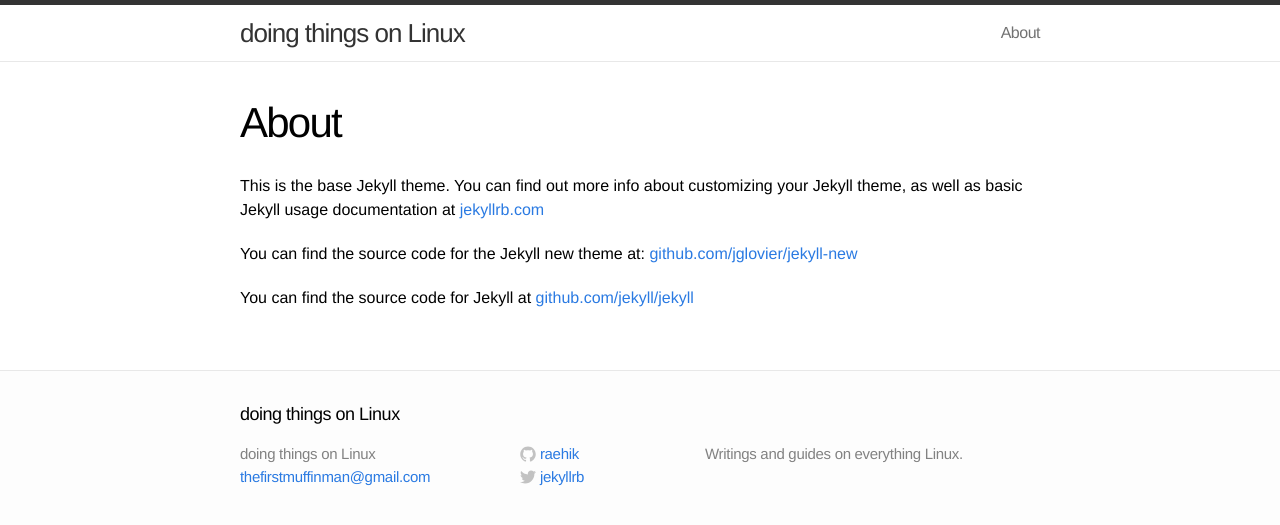
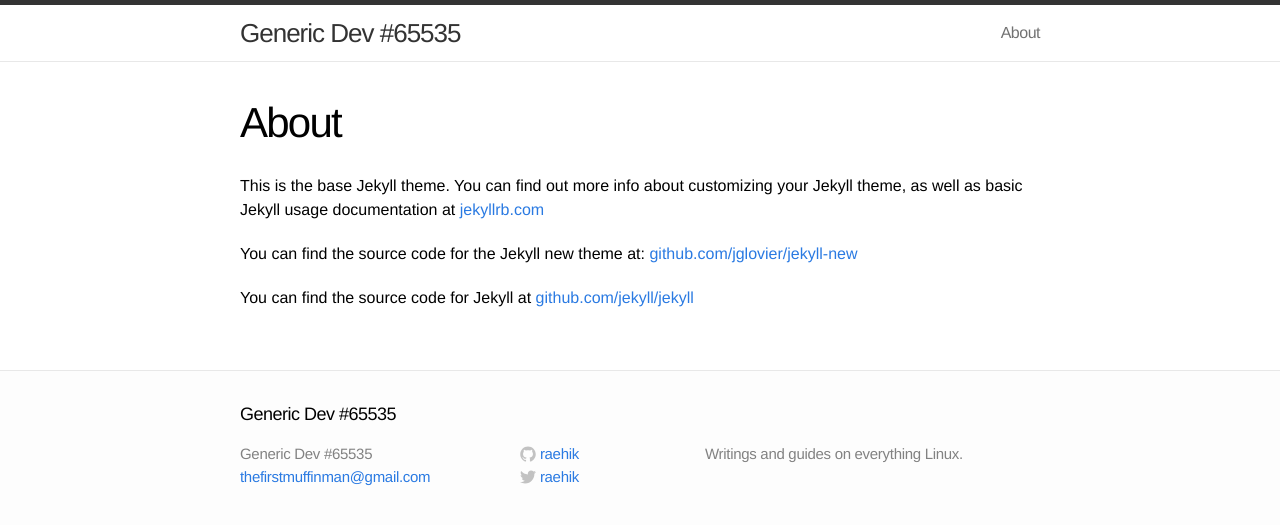
Before and after one commit to raehik/old-blog.raehik.net, a Jekyll site: the page built from about.md, in a window 1280 px wide. Shown: the top 525 px of the page. Built offline with Jekyll 4.4.1, drawn with Linux system fonts in a browser that asks for light colours.

Commit message:
change title + desc; single quotes

```diff
--- a/_config.yml
+++ b/_config.yml
@@ -1,10 +1,10 @@
 # Site settings
-title: doing things on Linux
-email: thefirstmuffinman@gmail.com
-description: "Writings and guides on everything Linux."
+title: 'Generic Dev #65535'
+email: 'thefirstmuffinman@gmail.com'
+description: 'Writings and guides on everything Linux.'
 baseurl: ""
 url: "raeh.co"
-twitter_username: jekyllrb
+twitter_username: raehik
 github_username:  raehik
 
 # Build settings
```
